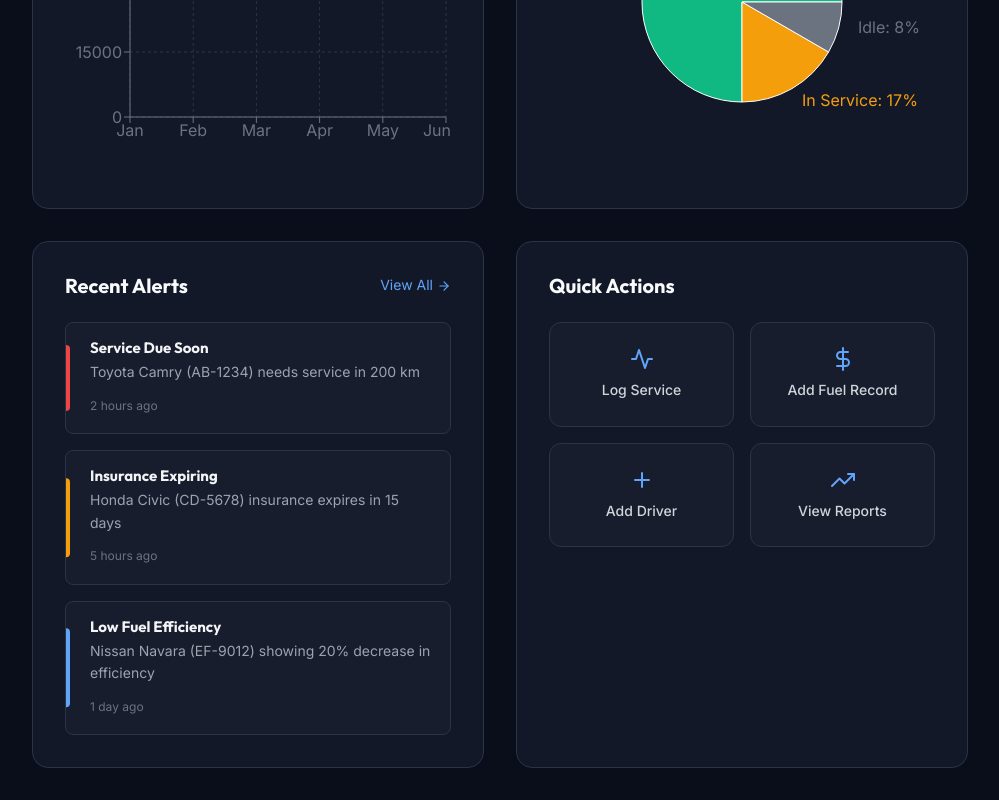
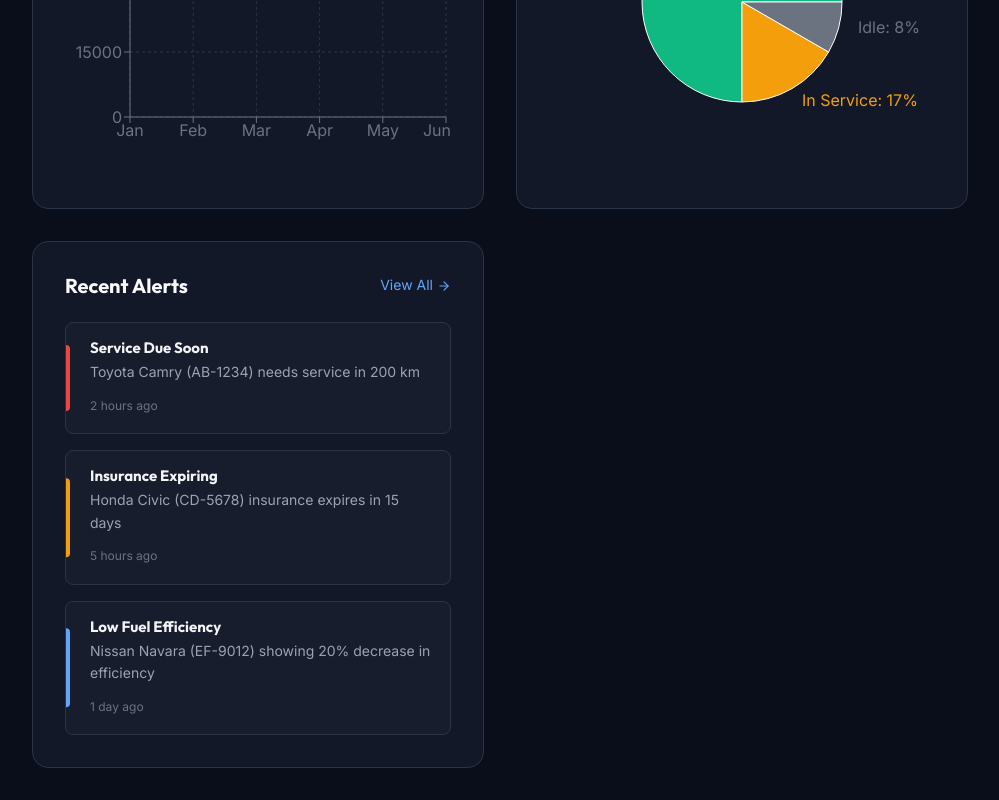
Before and after one commit to Thilinadilshan22/Vehicle-Management-System, a React (Vite) app: page / in a window 1280 px wide. Shown: the part 1031-1831 px from the top of the page, without its empty margins (280-1279 px from the left). Built offline with nearby package versions, Linux system fonts and the light colour scheme.

Commit message:
feat: Add initial dashboard page with key statistics, quick actions, fuel cost and vehicle status charts, and recent alerts.

```diff
--- a/src/pages/Dashboard.jsx
+++ b/src/pages/Dashboard.jsx
@@ -245,30 +245,7 @@ const Dashboard = () => {
                     </div>
                 </div>
 
-                {/* Quick Actions */}
-                <div className="dashboard-card">
-                    <div className="card-header">
-                        <h3>Quick Actions</h3>
-                    </div>
-                    <div className="quick-actions">
-                        <Link to="/service/add" className="action-btn">
-                            <FiActivity />
-                            <span>Log Service</span>
-                        </Link>
-                        <Link to="/fuel/add" className="action-btn">
-                            <FiDollarSign />
-                            <span>Add Fuel Record</span>
-                        </Link>
-                        <Link to="/drivers/add" className="action-btn">
-                            <FiPlus />
-                            <span>Add Driver</span>
-                        </Link>
-                        <Link to="/reports" className="action-btn">
-                            <FiTrendingUp />
-                            <span>View Reports</span>
-                        </Link>
-                    </div>
-                </div>
+
             </div>
         </div>
     );
```
